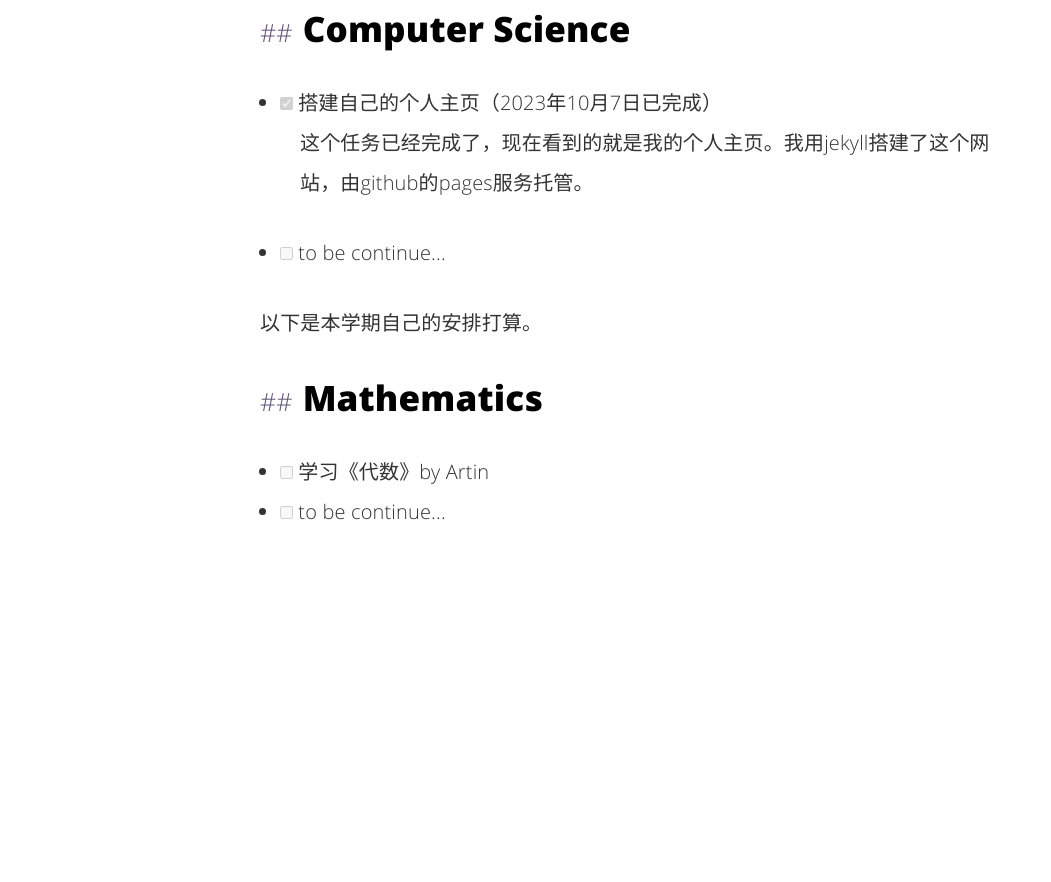
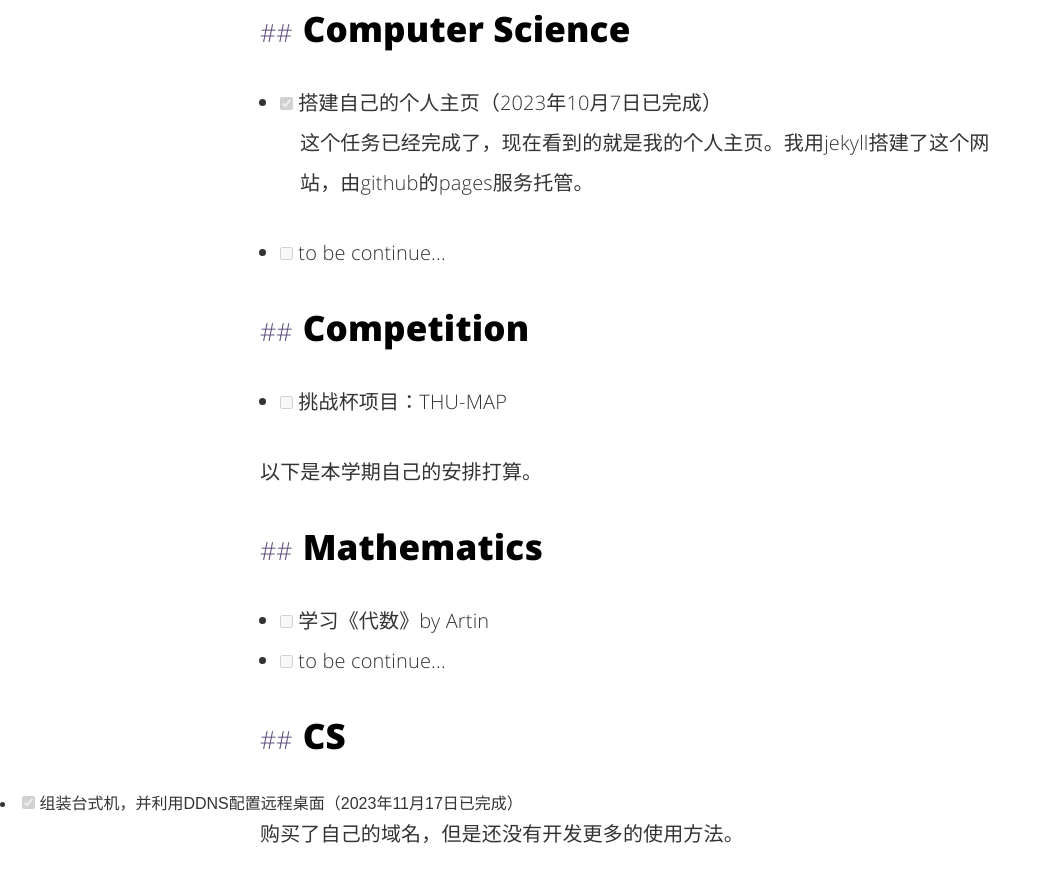
Before and after one commit to An-314/An-314.github.io, a Jekyll site: the page built from task.html, in a window 1280 px wide and 900 px high, scrolled down 726 px. Shown: the top 882 px of the window, without its empty margins (0-1051 px from the left). Built offline with Jekyll 4.4.1, drawn with Linux system fonts in a browser that asks for light colours; before the commit the page ends 1304 px from its top, so only the background shows below that.

Commit message:
Update task.html

```diff
--- a/task.html
+++ b/task.html
@@ -42,6 +42,12 @@ description: "Anzreww's task in this semester"
   <li><input type="checkbox" disabled /> to be continue...</li>
 </ul>
 
+<h2>Competition</h2>
+
+<ul>
+  <li><input type="checkbox" disabled /> 挑战杯项目：THU-MAP</li>
+</ul>
+
 <p>以下是本学期自己的安排打算。</p>
 
 <h2>Mathematics</h2>
@@ -50,3 +56,10 @@ description: "Anzreww's task in this semester"
   <li><input type="checkbox" disabled /> 学习《代数》by Artin</li>
   <li><input type="checkbox" disabled /> to be continue...</li>
 </ul>
+
+<h2>CS</h2>
+<li>
+  <input type="checkbox" checked disabled />
+  组装台式机，并利用DDNS配置远程桌面（2023年11月17日已完成）
+</li>
+<p>购买了自己的域名，但是还没有开发更多的使用方法。</p>
```
